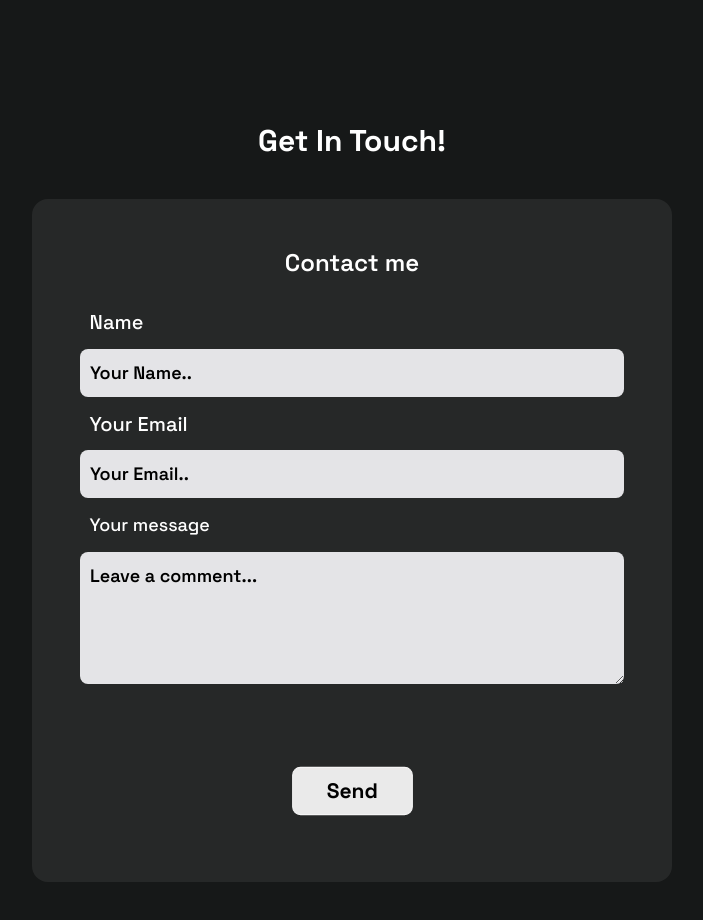
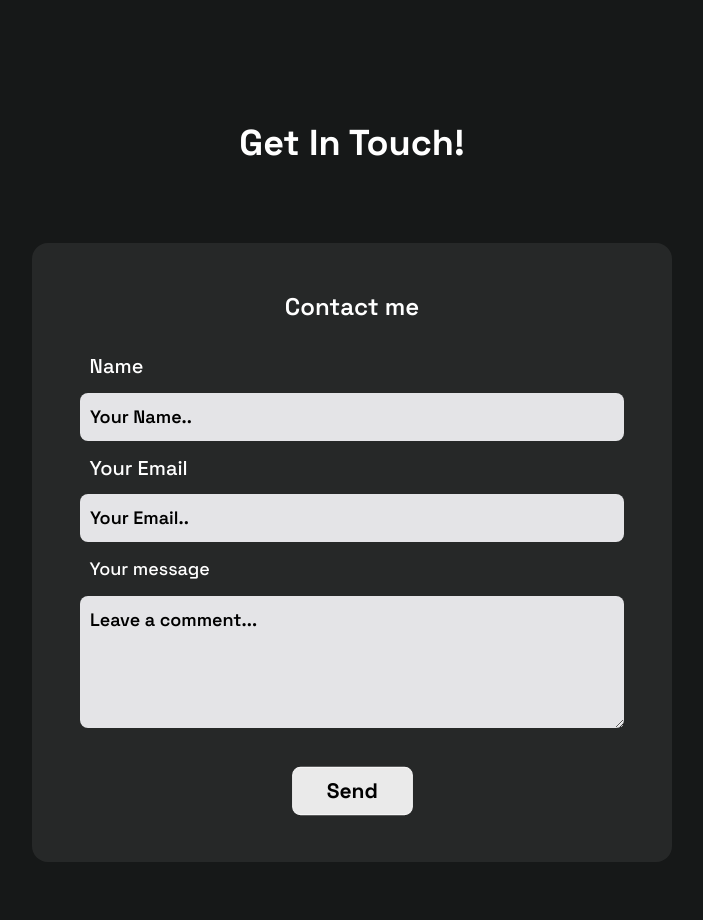
Before and after one commit to KetanKumavat/Portfolio-2, a Next.js app: page / in a window 1280 px wide. Shown: the part 2680-3600 px from the top of the page, without its empty margins (288-991 px from the left). Built offline with nearby package versions, Linux system fonts and the light colour scheme.

Commit message:
adding imgs

```diff
--- a/src/app/components/About.jsx
+++ b/src/app/components/About.jsx
@@ -6,8 +6,7 @@ import Image from "next/image";
 import Ketan from "../../../public/ketan1.jpg";
 import { motion, useAnimation } from "framer-motion";
 import TechStack from "./TechStack.tsx";
-import ContactMe from "./ContactMe";
-const words = `I am a passionate full-stack developer based in India, currently in my 2nd year of engineering. I've crafted several projects and am deeply engrossed in learning data structures and algorithms, dedicating myself to regular practice on LeetCode. Currently seeking enriching internship opportunities to further enhance my skills and contribute to meaningful projects.`;
+const words = `I am a passionate full-stack developer based in India, currently in my 2nd year of engineering. I've crafted several projects and am deeply engrossed in learning data structures and algorithms. Currently seeking enriching internship opportunities to further enhance my skills and contribute to meaningful projects.`;
 
 export default function AboutMe() {
   const controls = useAnimation();
--- a/src/app/components/ContactMe.jsx
+++ b/src/app/components/ContactMe.jsx
@@ -1,11 +1,23 @@
 "use client";
 import React from "react";
-import { useState } from "react";
+import { useState, useEffect } from "react";
 import { toast } from "react-toastify";
 import "react-toastify/dist/ReactToastify.css";
 import { ToastContainer } from "react-toastify";
+import { motion } from "framer-motion";
+import { useAnimation } from "framer-motion";
+import { useInView } from "react-intersection-observer";
 
 export default function Form() {
+  const controls = useAnimation();
+  const { ref, inView } = useInView();
+
+  useEffect(() => {
+    if (inView) {
+      controls.start({ opacity: 1 });
+    }
+  }, [controls, inView]);
+
   const [name, setName] = useState("");
   const [email, setEmail] = useState("");
   const [message, setMessage] = useState("");
@@ -49,7 +61,9 @@ export default function Form() {
   }
 
   return (
-    <div className="w-full flex flex-col justify-center items-center mt-24 md:mt-32 mb-10">
+    <div
+      ref={ref}
+      className="w-full flex flex-col justify-center items-center mt-24 md:mt-32 mb-10">
       <ToastContainer
         position="bottom-right"
         autoClose={2000}
@@ -62,12 +76,20 @@ export default function Form() {
         pauseOnHover
         theme="light"
       />
-      <h1 className="text-3xl flex flex-col justify-center items-center text-white font-bold">
-        Get In Touch!
-      </h1>
+      <div className="w-full h-fit flex font-bold justify-center items-center">
+        <h1 className="text-white text-5xl flex justify-center w-full items-center">
+          <motion.span
+            initial={{ opacity: 0 }}
+            animate={controls}
+            transition={{ duration: 0.2, delay: 0 }}
+            className="text-4xl text-white">
+            Get In Touch!
+          </motion.span>
+        </h1>
+      </div>
       <div
         id="form"
-        className="w-3/4 md:w-1/2 bg-[rgba(255,255,255,0.070)] md:p-12 p-4 z-50 backdrop-blur-8xl mt-10 rounded-2xl transform scale-105 md:scale-100 md:border-none border h-fit md:h-fit  max-h-fit justify-center">
+        className="w-3/4 md:w-1/2 bg-[rgba(255,255,255,0.070)] md:p-12 p-4 z-50 backdrop-blur-8xl mt-20 rounded-2xl transform scale-105 md:scale-100 md:border-none border h-fit md:h-fit  max-h-fit justify-center">
         <form
           className=" flex flex-col justify-center items-center w-full "
           onSubmit={sendEmail}>
@@ -117,10 +139,10 @@ export default function Form() {
               onChange={(e) => setMessage(e.target.value)}
             />
           </div>
-          <div className="p-5">
+          <div className="">
             <button
               type="submit"
-              className="px-8 py-2 mt-16 rounded-lg border md:scale-105 scale-90 border-neutral-100 text-black font-bold bg-white/90 hover:bg-transparent hover:text-white/90 transition duration-200 text-xl focus-visible:font-white focus-visible:font-bold focus-visible:bg-transparent focus-visible:border-2-white focus-visible:text-white focus-visible:rounded-xl">
+              className="px-8 py-2 mt-10 rounded-lg border md:scale-105 scale-90 border-neutral-100 text-black font-bold bg-white/90 hover:bg-transparent hover:text-white/90 transition duration-200 text-xl focus-visible:font-white focus-visible:font-bold focus-visible:bg-transparent focus-visible:border-2-white focus-visible:text-white focus-visible:rounded-xl">
               Send
             </button>
           </div>
```
